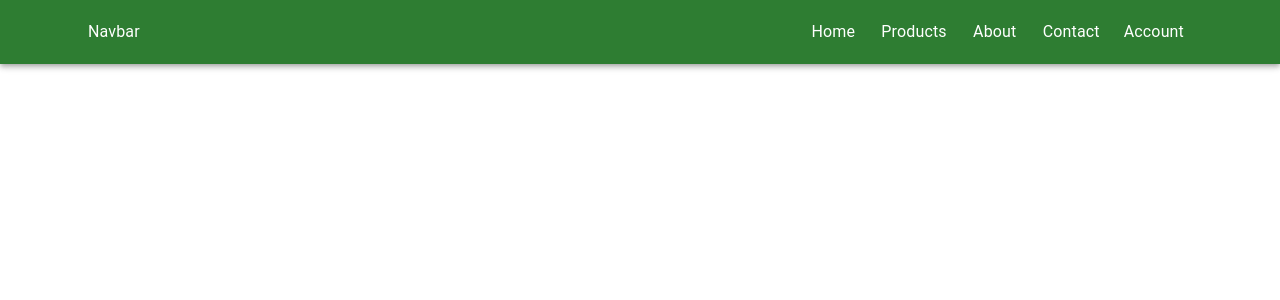
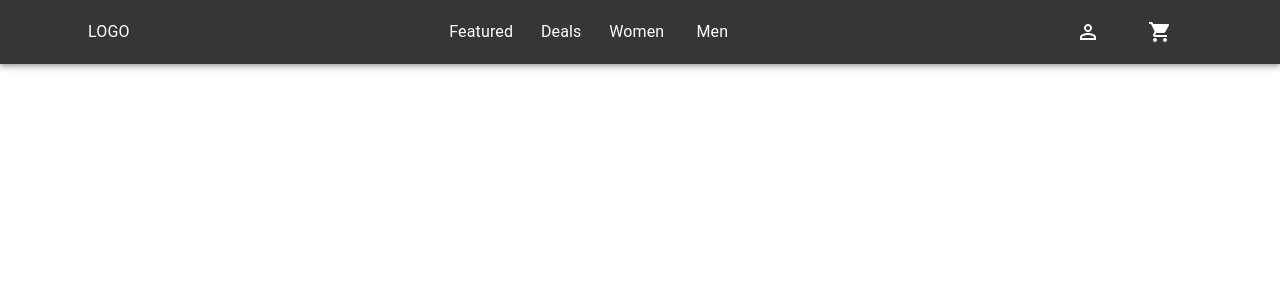
Before and after one commit to AidKool/golden-shoe, a React (Create React App) app in the folder client/: page / in a window 1280 px wide. Shown: the top 300 px of the page. Built offline with nearby package versions, Linux system fonts and the light colour scheme.

Commit message:
Redo navbar links and style

```diff
--- a/client/src/App.js
+++ b/client/src/App.js
@@ -2,10 +2,20 @@ import React from 'react';
 import { BrowserRouter as Router, Routes, Route } from 'react-router-dom';
 import CssBaseline from '@mui/material/CssBaseline';
 import { Home, Products, About, Contact, Auth } from './pages';
+import { createTheme, ThemeProvider } from '@mui/material';
+
+const customTheme = createTheme({
+  palette: {
+    dark: {
+      main: '#363636',
+      // contrastText: '#F5F5F5',
+    },
+  },
+});
 
 function App() {
   return (
-    <>
+    <ThemeProvider theme={customTheme}>
       <CssBaseline />
       <Router>
         <Routes>
@@ -16,7 +26,7 @@ function App() {
           <Route path="auth" element={<Auth />} />
         </Routes>
       </Router>
-    </>
+    </ThemeProvider>
   );
 }
 
--- a/client/src/components/Drawer/index.jsx
+++ b/client/src/components/Drawer/index.jsx
@@ -11,8 +11,8 @@ import {
 import { NavLink } from 'react-router-dom';
 import MenuIcon from '@mui/icons-material/Menu';
 import CloseIcon from '@mui/icons-material/Close';
-import links from '../../utils/links';
-import Close from '@mui/icons-material/Close';
+import userLinks from '../../utils/userLinks';
+import menuLinks from '../../utils/menuLinks';
 import { Box } from '@mui/system';
 
 function DrawerComponent() {
@@ -29,11 +29,38 @@ function DrawerComponent() {
           </IconButton>
         </Box>
         <List>
-          {links.map((link) => {
+          {userLinks.map((link) => {
+            const { id, path, icon, text } = link;
+            return (
+              <Box key={id}>
+                <ListItem>
+                  <NavLink
+                    reloadDocument
+                    to={path}
+                    style={{ textDecoration: 'none' }}
+                    onClick={() => setOpenDrawer(false)}
+                  >
+                    <Button startIcon={icon}>
+                      <Typography
+                        paddingRight={10}
+                        textTransform="capitalize"
+                        display="flex"
+                        alignItems="center"
+                      >
+                        {text}
+                      </Typography>
+                    </Button>
+                  </NavLink>
+                </ListItem>
+                <Divider />
+              </Box>
+            );
+          })}
+          {menuLinks.map((link) => {
             const { id, path, text } = link;
             return (
-              <>
-                <ListItem key={id} sx={{}}>
+              <Box key={id}>
+                <ListItem>
                   <NavLink
                     reloadDocument
                     to={path}
@@ -48,7 +75,7 @@ function DrawerComponent() {
                   </NavLink>
                 </ListItem>
                 <Divider />
-              </>
+              </Box>
             );
           })}
         </List>
--- a/client/src/components/Navbar/index.jsx
+++ b/client/src/components/Navbar/index.jsx
@@ -2,8 +2,6 @@ import React from 'react';
 import {
   AppBar,
   Button,
-  List,
-  ListItem,
   Stack,
   Toolbar,
   Typography,
@@ -11,24 +9,27 @@ import {
 } from '@mui/material';
 import { NavLink } from 'react-router-dom';
 import { useTheme } from '@mui/material/styles';
-import links from '../../utils/links';
+import { Container } from '@mui/system';
+import userLinks from '../../utils/userLinks';
+import menuLinks from '../../utils/menuLinks';
 import DrawerComponent from '../Drawer';
-import { Container } from '@mui/system';
+import { customTheme } from '../../utils/theme';
 
 function Navbar() {
-  const theme = useTheme();
+  const theme = useTheme(customTheme);
   const isMobile = useMediaQuery(theme.breakpoints.down('md'));
   return (
-    <AppBar position="static" color="success">
+    <AppBar position="static" sx={{ bgcolor: 'dark.main' }}>
       <Container maxWidth="lg">
         <Toolbar>
-          <Typography sx={{ flexGrow: 1 }}>Navbar</Typography>
+          <Typography sx={{ flexGrow: 1 }}>LOGO</Typography>
           {isMobile ? (
             <DrawerComponent />
           ) : (
-            <Stack direction="row" spacing={1}>
-              {links.map((link) => {
-                const { id, path, text } = link;
+            <>
+              <Stack direction="row" flexGrow={1} spacing={1}>
+                {menuLinks.map((link) => {
+                  const { id, text, path } = link;
                   return (
                     <NavLink
                       key={id}
@@ -37,12 +38,30 @@ function Navbar() {
                       style={{ textDecoration: 'none' }}
                     >
                       <Button sx={{ color: '#fff' }}>
-                      <Typography textTransform="capitalize">{text}</Typography>
+                        <Typography textTransform="capitalize">
+                          {text}
+                        </Typography>
                       </Button>
                     </NavLink>
                   );
                 })}
               </Stack>
+              <Stack direction="row" spacing={1}>
+                {userLinks.map((link) => {
+                  const { id, path, icon } = link;
+                  return (
+                    <NavLink
+                      key={id}
+                      reloadDocument
+                      to={path}
+                      style={{ textDecoration: 'none' }}
+                    >
+                      <Button sx={{ color: '#fff' }}>{icon}</Button>
+                    </NavLink>
+                  );
+                })}
+              </Stack>
+            </>
           )}
         </Toolbar>
       </Container>
--- a/client/src/utils/links.js
+++ /dev/null
@@ -1,29 +0,0 @@
-const links = [
-  {
-    id: 1,
-    text: 'home',
-    path: '/',
-  },
-  {
-    id: 2,
-    text: 'products',
-    path: 'products',
-  },
-  {
-    id: 3,
-    text: 'about',
-    path: 'about',
-  },
-  {
-    id: 4,
-    text: 'contact',
-    path: 'contact',
-  },
-  {
-    id: 5,
-    text: 'account',
-    path: 'auth',
-  },
-];
-
-export default links;
--- /dev/null
+++ b/client/src/utils/menuLinks.js
@@ -0,0 +1,24 @@
+const menuLinks = [
+  {
+    id: 1,
+    text: 'featured',
+    path: '/featured',
+  },
+  {
+    id: 2,
+    text: 'deals',
+    path: '/deals',
+  },
+  {
+    id: 3,
+    text: 'women',
+    path: '/women',
+  },
+  {
+    id: 4,
+    text: 'men',
+    path: '/men',
+  },
+];
+
+export default menuLinks;
--- /dev/null
+++ b/client/src/utils/theme.js
@@ -0,0 +1,12 @@
+import { createTheme } from '@mui/material/styles';
+
+const customTheme = createTheme({
+  palette: {
+    dark: {
+      main: '#363636',
+      contrastText: '#F5F5F5',
+    },
+  },
+});
+
+export { customTheme };
--- /dev/null
+++ b/client/src/utils/userLinks.js
@@ -0,0 +1,20 @@
+import React from 'react';
+import PersonOutlineIcon from '@mui/icons-material/PersonOutline';
+import ShoppingCartIcon from '@mui/icons-material/ShoppingCart';
+
+const userLinks = [
+  {
+    id: 1,
+    icon: <PersonOutlineIcon />,
+    text: 'account',
+    path: '/auth',
+  },
+  {
+    id: 2,
+    icon: <ShoppingCartIcon />,
+    text: 'cart',
+    path: '/',
+  },
+];
+
+export default userLinks;
```
Lines whose indentation alone changed are shown as unchanged.
